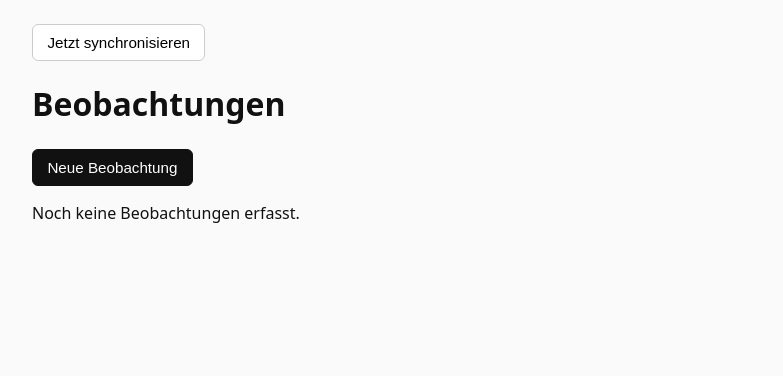
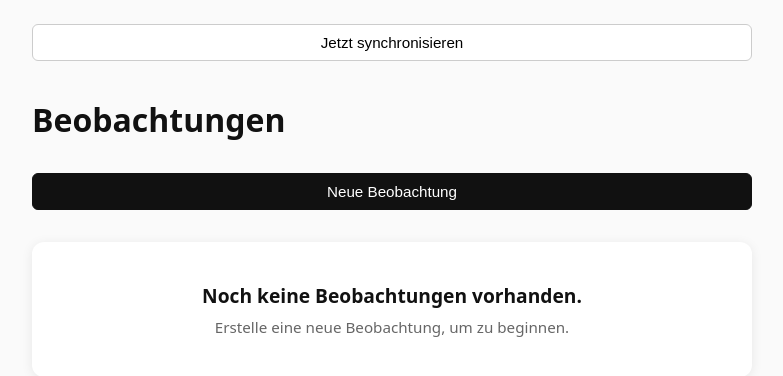
Before and after one commit to filipbosankic/field-observation-app, an Angular app: page /observations in a window 1280 px wide. Shown: the top 376 px of the page, without its empty margins (248-1031 px from the left). Built offline with nearby package versions, Linux system fonts and the light colour scheme.

Commit message:
refactor(observations): improve layout, empty state and form navigation

```diff
--- a/src/app/features/field-observations/field-observation-form/field-observation-form.ts
+++ b/src/app/features/field-observations/field-observation-form/field-observation-form.ts
@@ -13,7 +13,10 @@ import { ActivatedRoute, Router } from '@angular/router';
   ],
   template: `
     <div class="container">
-      <h2>{{ isEdit ? 'Beobachtung bearbeiten' : 'Neue Beobachtung' }}</h2>
+      <button class="back-link" (click)="goBack()">
+        ← Zur Übersicht
+      </button>
+      <h2 class="card-title">{{ isEdit ? 'Beobachtung bearbeiten' : 'Neue Beobachtung' }}</h2>
       <div class="card">
         <form (ngSubmit)="save()">
           <label>Titel</label>
@@ -89,4 +92,8 @@ export class FieldObservationFormComponent implements OnInit {
 
     this.router.navigate(['/observations']);
   }
+
+  goBack() {
+    this.router.navigate(['/observations']);
+  }
 }
--- a/src/app/features/field-observations/field-observations-list/field-observations-list.ts
+++ b/src/app/features/field-observations/field-observations-list/field-observations-list.ts
@@ -14,34 +14,42 @@ import { SyncService } from '../../../data-access/sync/sync.service';
   imports: [CommonModule],
   template: `
     <div class="container">
-
+      <div class="header">
         <button (click)="sync()" [disabled]="syncing">
           {{ syncing ? 'Synchronisiere…' : 'Jetzt synchronisieren' }}
         </button>
+        <h1>Beobachtungen</h1>
+        <button class="primary" (click)="createNew()">Neue Beobachtung</button>
+      </div>
 
-      <h1>Beobachtungen</h1>
-
-      <button class="primary" (click)="createNew()">Neue Beobachtung</button>
-
+      <div class="content">
+        <ng-container *ngIf="observations.length > 0">
+          <div class="card list-card">
             <ul class="list">
               <li *ngFor="let obs of observations; trackBy: trackById" class="item">
                 <div>
                   <strong>{{ obs.title }}</strong><br>
-            <small>
-              {{ obs.timestamp | date:'short' }} · {{ obs.description }}
-            </small>
+                  <small> {{ obs.timestamp | date:'short' }} · {{ obs.description }}</small>
                 </div>
-
                 <div class="actions">
                   <button (click)="edit(obs.id)">Bearbeiten</button>
                   <button (click)="delete(obs.id)">Löschen</button>
                 </div>
               </li>
             </ul>
-
-      <p *ngIf="observations.length === 0">
-        Noch keine Beobachtungen erfasst.
-      </p>
+          </div>
+        </ng-container>
+        <div *ngIf="observations.length === 0" class="empty-wrapper">
+          <div class="empty-state">
+            <div class="empty-title">
+              Noch keine Beobachtungen vorhanden.
+            </div>
+            <div class="empty-text">
+              Erstelle eine neue Beobachtung, um zu beginnen.
+            </div>
+          </div>
+        </div>
+      </div>
     </div>
   `
 })
--- a/src/styles.scss
+++ b/src/styles.scss
@@ -12,7 +12,12 @@ body {
   max-width: 720px;
   margin: 0 auto;
   padding: 1.5rem 1rem 3rem;
+
+  display: flex;
+  flex-direction: column;
+  min-height: 100vh;
 }
+
 
 /* Headings */
 h1,
@@ -51,6 +56,24 @@ button.primary:hover {
   background: #000;
 }
 
+/* Back link button */
+.back-link {
+  background: none;
+  border: none;
+  padding: 0;
+  margin-bottom: 1rem;
+
+  font-size: 0.9rem;
+  color: #555;
+  cursor: pointer;
+
+  align-self: flex-start;
+}
+
+.back-link:hover {
+  text-decoration: underline;
+}
+
 /* ===== Forms ===== */
 
 form {
@@ -67,6 +90,7 @@ textarea {
   border-radius: 6px;
   border: 1px solid #ccc;
   width: 100%;
+  box-sizing: border-box;
 }
 
 textarea {
@@ -83,12 +107,35 @@ textarea {
   box-shadow: 0 1px 4px rgba(0, 0, 0, 0.08);
 }
 
+.card-title {
+  margin-top: 0;
+  margin-bottom: 1rem;
+}
+
+.card form {
+  width: 100%;
+}
+
+.form-group {
+  display: flex;
+  flex-direction: column;
+  gap: 0.4rem;
+}
+
 /* ===== Observation list ===== */
 
 .list {
   list-style: none;
   padding: 0;
   margin: 0;
+}
+
+.list-card {
+  padding: 0.5rem 1.25rem;
+}
+
+.list-card .item {
+  padding: 1rem 0;
 }
 
 .item {
@@ -110,6 +157,49 @@ textarea {
   flex-shrink: 0;
 }
 
+/* ===== Header, content and empty state ===== */
+.header {
+  display: flex;
+  flex-direction: column;
+  gap: 1rem;
+  margin-bottom: 2rem;
+}
+
+.header h1 {
+  margin-bottom: 1rem;
+}
+
+.content {
+  display: flex;
+  flex-direction: column;
+}
+
+.empty-wrapper {
+  display: flex;
+  justify-content: center;
+}
+
+.empty-state {
+  width: 100%;
+  padding: 2.5rem 1.5rem;
+  background: #fff;
+  border-radius: 12px;
+  text-align: center;
+  box-shadow: 0 2px 12px rgba(0,0,0,0.08);
+}
+
+.empty-title {
+  font-size: 1.2rem;
+  font-weight: 600;
+  color: #111;
+  margin-bottom: 0.5rem;
+}
+
+.empty-text {
+  font-size: 0.95rem;
+  color: #666;
+}
+
 /* ===== Mobile tweaks ===== */
 
 @media (max-width: 600px) {
```
Lines whose indentation alone changed are shown as unchanged.
